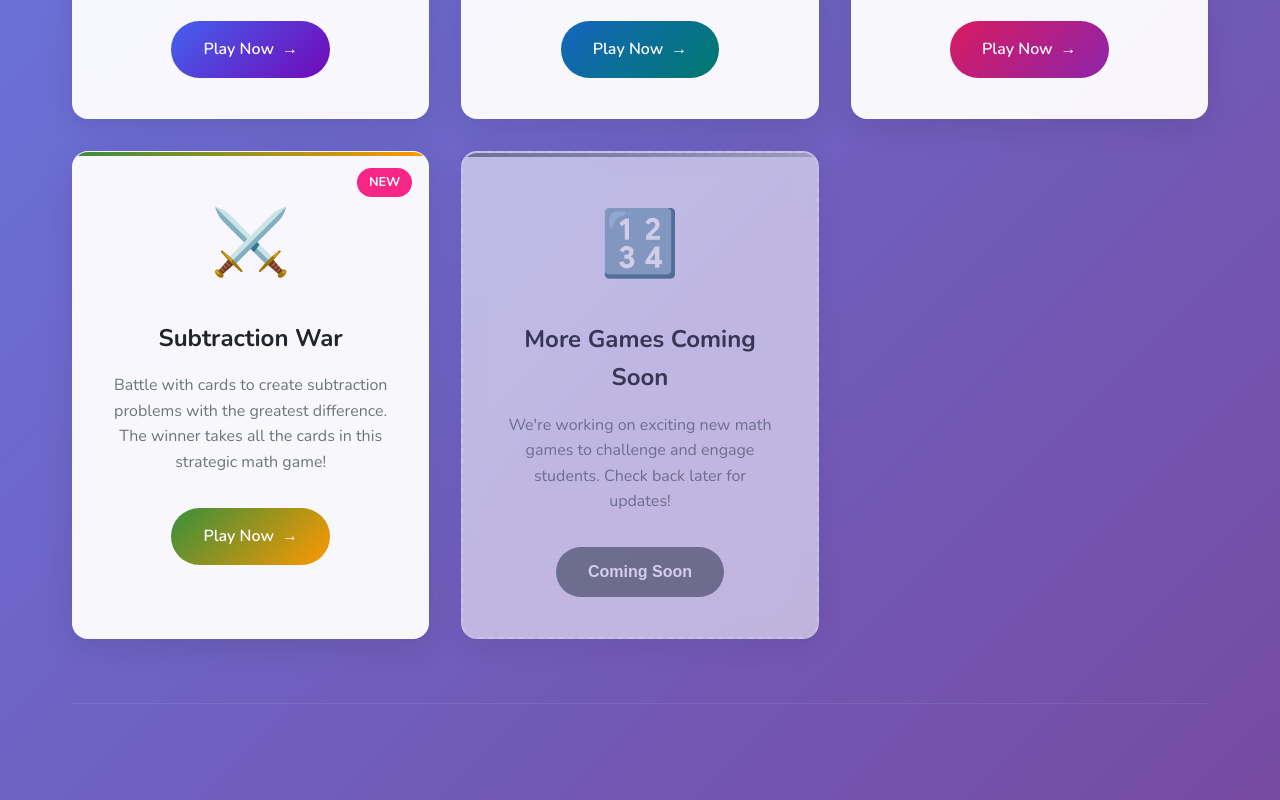
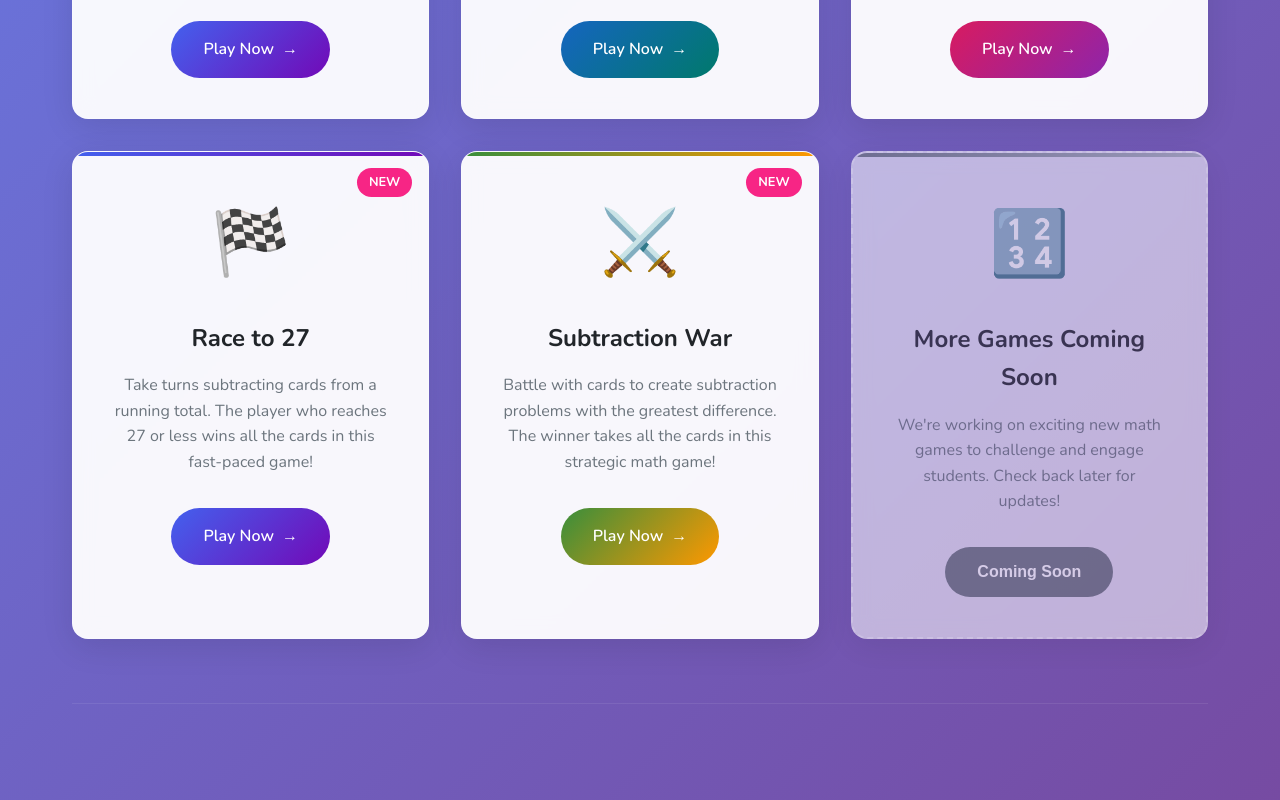
Before and after one commit to matthewyanek/math-games, a plain HTML site: page index.html in a window 1280 px wide. Shown: the part 719-1519 px from the top of the page. Drawn offline with nearby package versions, Linux system fonts and the light colour scheme.

Commit message:
Update index.html

```diff
--- a/index.html
+++ b/index.html
@@ -335,6 +335,17 @@
                 </a>
             </div>
 
+            <div class="game-card race">
+                <span class="featured-badge">NEW</span>
+                <div class="game-icon">🏁</div>
+                <h3>Race to 27</h3>
+                <p>Take turns subtracting cards from a running total. The player who reaches 27 or less wins all the cards in this fast-paced game!</p>
+                <a href="race-to-27/" class="play-btn">
+                    <span>Play Now</span>
+                    <span>→</span>
+                </a>
+            </div>
+
             <div class="game-card war">
                 <span class="featured-badge">NEW</span>
                 <div class="game-icon">⚔️</div>
```
